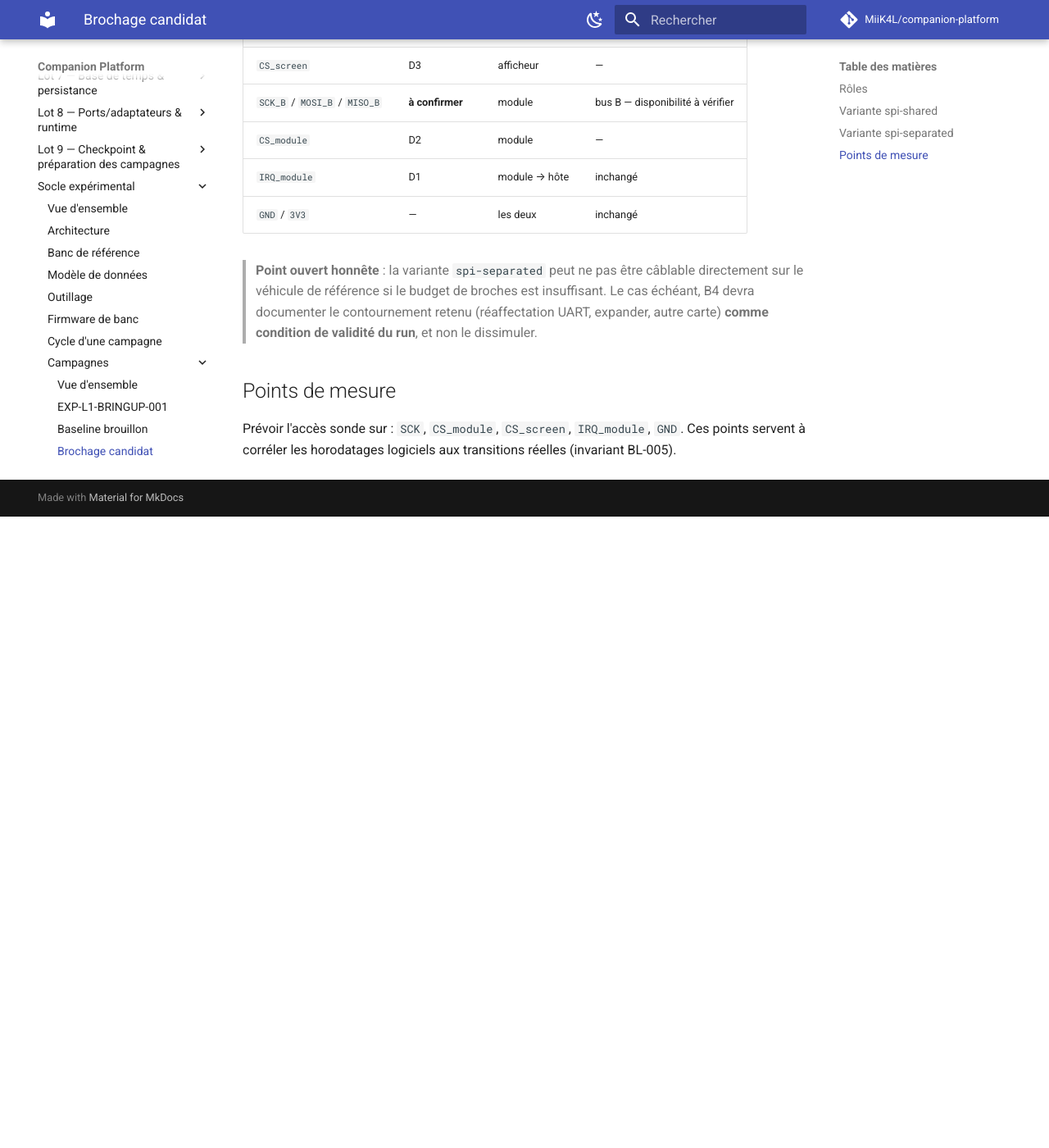
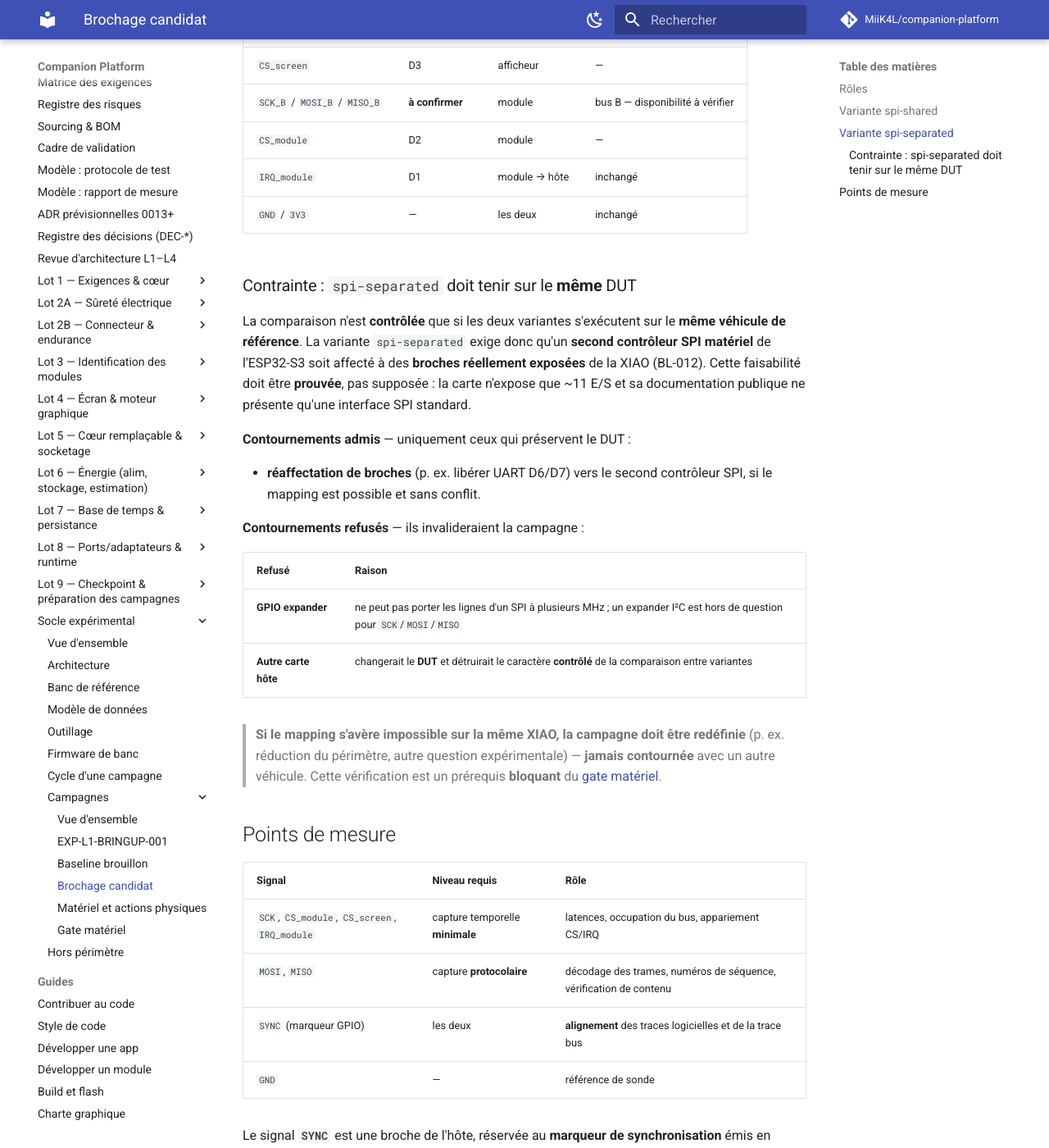
Before and after one commit to MiiK4L/companion-platform, an MkDocs documentation site: the page built from docs/phase-1/experiment-platform/campaigns/pinout-candidate.md, in a window 1280 px wide and 1400 px high, scrolled down 1472 px. Shown: the whole window at 82% size. Built offline with MkDocs 1.6.1 and Material for MkDocs 9.7.7, drawn with Linux system fonts in a browser that asks for light colours; comment, search, counter and statistics services are not loaded; before the commit the page ends 2102 px from its top, so only the background shows below that; some of the changed text lies outside the part shown.

Commit message:
docs(phase-1): ferme les faux contournements de la variante spi-separated
Un GPIO expander ne peut pas porter les lignes d'un SPI a plusieurs MHz, et
changer de carte hote changerait le DUT en detruisant le caractere controle de
la comparaison : ces deux contournements sont explicitement refuses. Seule la
reaffectation de broches sur la MEME XIAO est admise, et la faisabilite d'un
second controleur SPI materiel sur les broches reellement exposees doit etre
prouvee, pas supposee. Si le mapping est impossible, la campagne doit etre
redefinie, pas executee sur un autre vehicule.

Ajoute la voie SYNC (marqueur de synchronisation) aux points de mesure, avec le
niveau de capture requis pour chaque signal.

```diff
--- a/docs/phase-1/experiment-platform/campaigns/pinout-candidate.md
+++ b/docs/phase-1/experiment-platform/campaigns/pinout-candidate.md
@@ -53,14 +53,43 @@
 | `IRQ_module` | D1 | module → hôte | inchangé |
 | `GND` / `3V3` | — | les deux | inchangé |
 
-> **Point ouvert honnête** : la variante `spi-separated` peut ne pas être
-> câblable directement sur le véhicule de référence si le budget de broches est
-> insuffisant. Le cas échéant, B4 devra documenter le contournement retenu
-> (réaffectation UART, expander, autre carte) **comme condition de validité du
-> run**, et non le dissimuler.
+### Contrainte : `spi-separated` doit tenir sur le **même** DUT
+
+La comparaison n'est **contrôlée** que si les deux variantes s'exécutent sur le
+**même véhicule de référence**. La variante `spi-separated` exige donc qu'un
+**second contrôleur SPI matériel** de l'ESP32-S3 soit affecté à des **broches
+réellement exposées** de la XIAO (BL-012). Cette faisabilité doit être
+**prouvée**, pas supposée : la carte n'expose que ~11 E/S et sa documentation
+publique ne présente qu'une interface SPI standard.
+
+**Contournements admis** — uniquement ceux qui préservent le DUT :
+
+- **réaffectation de broches** (p. ex. libérer UART D6/D7) vers le second
+  contrôleur SPI, si le mapping est possible et sans conflit.
+
+**Contournements refusés** — ils invalideraient la campagne :
+
+| Refusé | Raison |
+|--------|--------|
+| **GPIO expander** | ne peut pas porter les lignes d'un SPI à plusieurs MHz ; un expander I²C est hors de question pour `SCK`/`MOSI`/`MISO` |
+| **Autre carte hôte** | changerait le **DUT** et détruirait le caractère **contrôlé** de la comparaison entre variantes |
+
+> **Si le mapping s'avère impossible sur la même XIAO, la campagne doit être
+> redéfinie** (p. ex. réduction du périmètre, autre question expérimentale) —
+> **jamais contournée** avec un autre véhicule. Cette vérification est un
+> prérequis **bloquant** du [gate matériel](hardware-gate.md).
 
 ## Points de mesure
 
-Prévoir l'accès sonde sur : `SCK`, `CS_module`, `CS_screen`, `IRQ_module`, `GND`.
-Ces points servent à corréler les horodatages logiciels aux transitions réelles
-(invariant BL-005).
+| Signal | Niveau requis | Rôle |
+|--------|---------------|------|
+| `SCK`, `CS_module`, `CS_screen`, `IRQ_module` | capture temporelle **minimale** | latences, occupation du bus, appariement CS/IRQ |
+| `MOSI`, `MISO` | capture **protocolaire** | décodage des trames, numéros de séquence, vérification de contenu |
+| `SYNC` (marqueur GPIO) | les deux | **alignement** des traces logicielles et de la trace bus |
+| `GND` | — | référence de sonde |
+
+Le signal **`SYNC`** est une broche de l'hôte, réservée au **marqueur de
+synchronisation** émis en début de run et périodiquement. Il matérialise la
+**base de temps autoritaire** (BL-011) et permet l'alignement exigé par BL-005 ;
+il ne participe à aucun protocole. Sa broche exacte est à arrêter avec le mapping
+final (contrainte de budget d'E/S).
```
